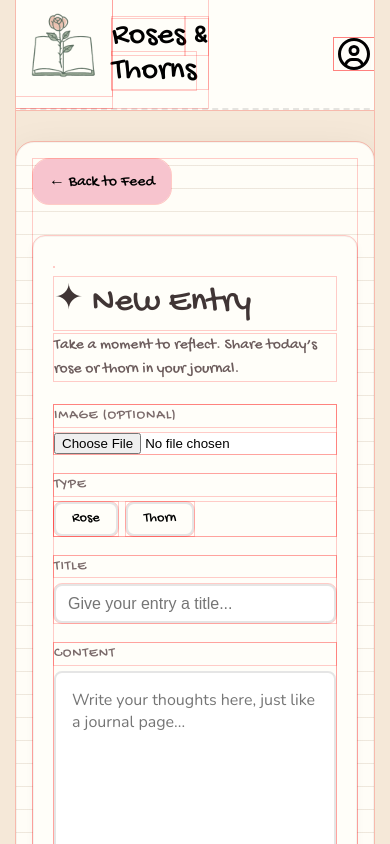
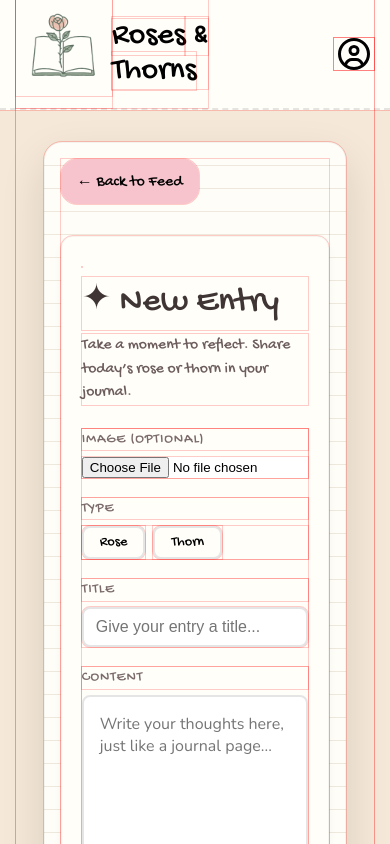
Before and after one commit to mmari0c/roses-and-thorns, a React (Vite) app: page /create-post in a window 390 px wide. Shown: the top 844 px of the page. Built offline with nearby package versions, Linux system fonts and the light colour scheme; a web font is replaced by a local one.

Commit message:
test for mobile

```diff
--- a/src/index.css
+++ b/src/index.css
@@ -60,10 +60,10 @@
 
 }
 
-html, body {
+/* html, body {
   overflow-x: hidden;
   max-width: 100%;
-}
+} */
 
 
 
--- a/src/routes/Layout.css
+++ b/src/routes/Layout.css
@@ -97,7 +97,8 @@
 }
 
 .paper-shell {
-  max-width: 1000px;
+  max-width: webkit-fill-available;
+  width: 75%;
   margin: 2rem auto;
   padding: 2rem 2rem;
   background: #fffdf7;                  /* slightly off-white paper */
```
